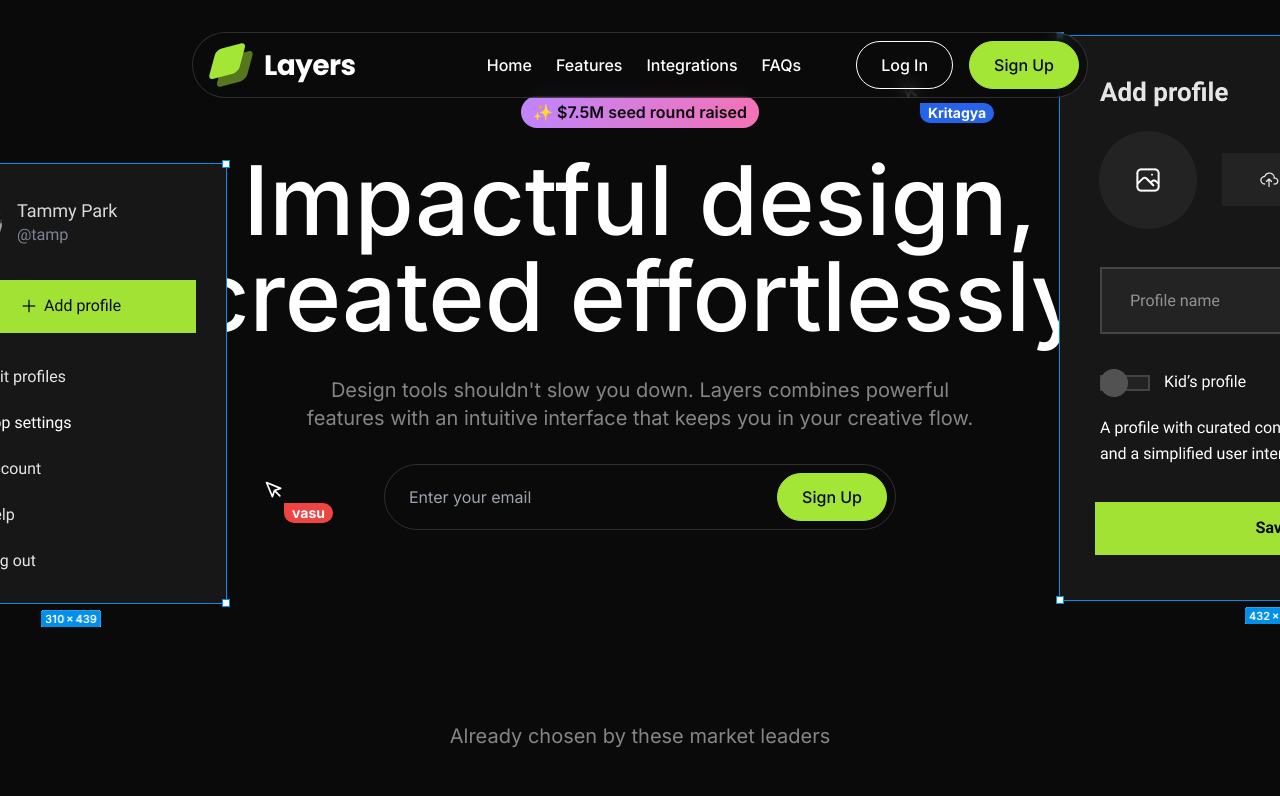
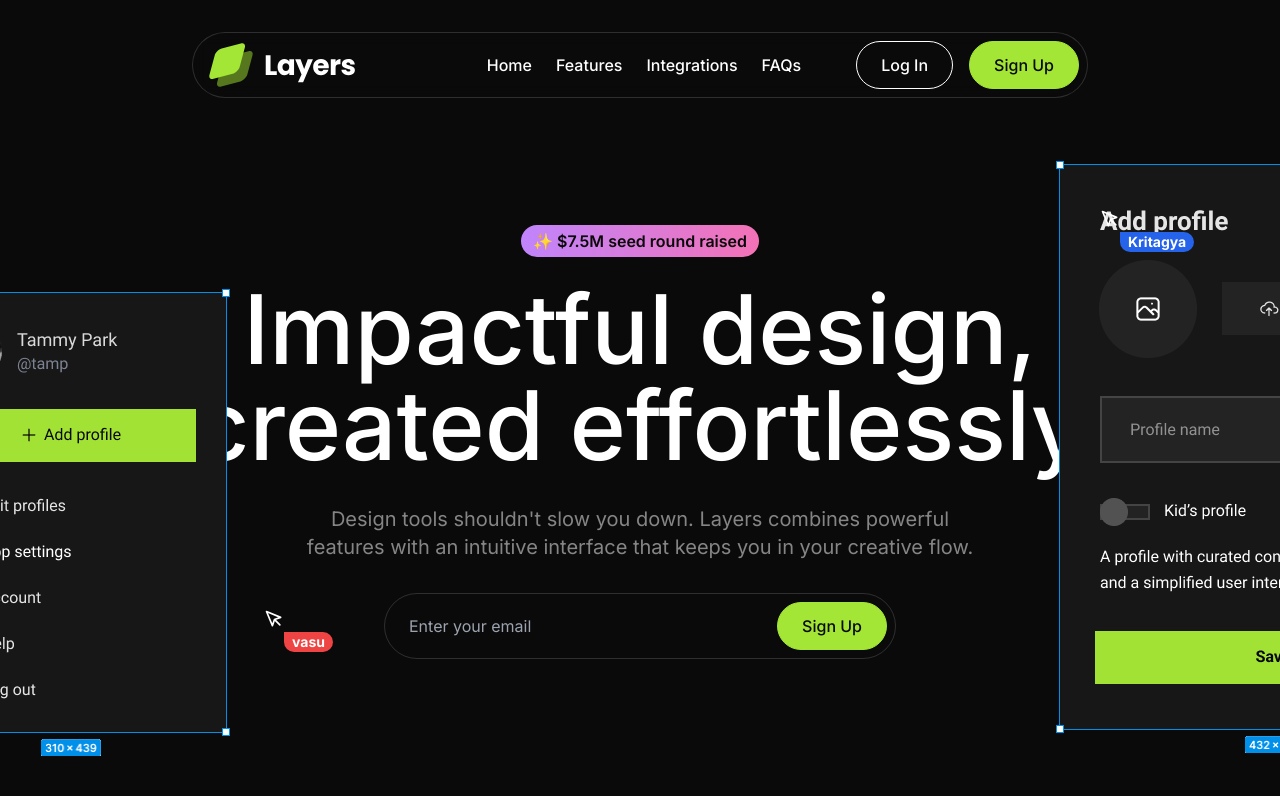
Before and after one commit to Vasu1303/Layers-frontend, a Next.js app: page / in a window 1280 px wide. Shown: the top 796 px of the page. Built offline with nearby package versions, Linux system fonts and the light colour scheme.

Commit message:
changes made

```diff
--- a/src/app/layout.tsx
+++ b/src/app/layout.tsx
@@ -22,7 +22,7 @@
     return (
         <html lang="en">
             <body
-                className={`${inter.variable} font-sans antialiased bg-neutral-950 text-white pb-[10000px]`}
+                className={`${inter.variable} font-sans antialiased bg-neutral-950 text-white`}
             >
                 {children}
             </body>
--- a/src/sections/Hero.tsx
+++ b/src/sections/Hero.tsx
@@ -1,35 +1,71 @@
+"use client"
 import Button from "@/components/Button";
 import designExample1Image from "@/assets/images/design-example-1.png"
 import designExample2Image from "@/assets/images/design-example-2.png"
 
-import DesignImage from "@/components/DesignImage";
+
 import Pointer from "@/components/Pointer";
+import { motion, useAnimate } from "framer-motion";
+import { useEffect } from "react";
+import Image from "next/image";
 
 
 
 export default function Hero() {
+    const [leftDesignScope, leftDesignAnimate] = useAnimate();
+    const [leftPointerScope, leftPointerAnimate] = useAnimate();
+    const [rightDesignScope, rightDesignAnimate]  = useAnimate()
+    const [rightPointerScope, rightPointerAnimate] = useAnimate();
+    useEffect(()=>{
+        leftDesignAnimate([
+            [leftDesignScope.current, {opacity: 1}, {duration: 0.5}],
+            [leftDesignScope.current, {y:0, x:0}, {duration: 0.5}],
+
+        ])
+        leftPointerAnimate([
+            [leftPointerScope.current, {opacity:1}, {duration:0.5}],
+            [leftPointerScope.current, {y:0, x:-100}, {duration: 0.5}],
+            [leftPointerScope.current, {x:0, y:[0,16,0]}, {duration: 0.5}]
+
+        ])
+        rightDesignAnimate([
+            [rightDesignScope.current, {opacity:1}, {duration:0.5}],
+            [rightDesignScope.current, {y:0, x:0}, {duration:0.5}]
+        ])
+        rightPointerAnimate([
+            [rightPointerScope.current , {opacity:1}, {duration:0.5}],
+            [rightPointerScope.current, {y:0, x:200}, {duration: 0.5}]
+
+        ])
+
+    }, []);
+
     return <section className="py-24 overflow-x-clip">
         <div className="container relative">
 
             {/* ---------- Made myself a reusable component -------- */}
 
-            {/* <div className="absolute -left-32 top-16 hidden lg:block">
+            <motion.div ref={leftDesignScope} initial={{opacity:0, y:100, x:-100}} className="absolute -left-32 top-16 hidden lg:block">
                 <Image src={designExample1Image} alt="Image1" />
 
-            </div>
-            <div className="absolute -right-64 -top-16">
-                <Image src={designExample2Image} alt="Image2" />
-            </div> */}
-            <DesignImage src={designExample1Image} type="left" alt="hero" />
-            <DesignImage src={designExample2Image} type="right" alt="right hero" />
-            <div className="absolute top-96 left-56 hidden lg:block">
+            </motion.div>
+            {/* <motion.div ref={leftDesignScope} initial={{opacity:0 , y:100, x:-100}} >
+                <DesignImage src={designExample1Image} type="left" alt="hero" />
+
+                </motion.div> */}
+
+            <motion.div  ref={leftPointerScope} initial={{opacity: 0, y: 100, x:-200}} className="absolute top-96 left-56 hidden lg:block">
                 <Pointer name="vasu" color="red" />
 
-            </div>
-            <div className="absolute -top-4 right-80 hidden lg:block">
+            </motion.div>
+            {/* <DesignImage src={designExample2Image} type="right" alt="right hero" /> */}
+            <motion.div  ref={rightDesignScope} initial={{opacity:0, y:100, x:100 }} className="absolute -right-64 -top-16">
+                <Image src={designExample2Image} alt="Image2" />
+            </motion.div>
+            <motion.div ref={rightPointerScope} initial={{opacity:0, y:100, x:300}} className="absolute -top-4 right-80 hidden lg:block">
                 <Pointer name="Kritagya"  />
 
-            </div>
+            </motion.div>
 
             <div className="flex justify-center">
                 <div className="inline-flex py-1 px-3 bg-gradient-to-r from-purple-400 to-pink-400 rounded-full text-neutral-950     font-semibold ">✨ $7.5M seed round raised</div>
--- a/src/sections/Navbar.tsx
+++ b/src/sections/Navbar.tsx
@@ -17,7 +17,10 @@
 
 export default function Navbar() {
     const [isOpen, setIsOpen] = useState(false);
-    return <section className="py-4 lg:py-8 fixed w-full top-0 z-50">
+    return (
+    <>
+
+        <section className="py-4 lg:py-8 fixed w-full top-0 z-50">
             <div className="container max-w-5xl">
                 <div className="border border-white/15 rounded-[27px] md:rounded-full bg-neutral-950/70 backdrop-blur ">
                     <div className="grid grid-cols-2 lg:grid-cols-3  p-2 items-center px-4 md:pr-2 ">
@@ -35,7 +38,7 @@
                             </nav>
                         </div>
                         <div className="flex justify-end gap-4 ">
-                        <svg xmlns="http://www.w3.org/2000/svg" width="24" height="24" viewBox="0 0 24 24" fill="none" stroke="currentColor" stroke-width="2" stroke-linecap="round" stroke-linejoin="round" className="feather feather-menu cursor-pointer md:hidden"onClick={()=>setIsOpen(!isOpen)} >
+                            <svg xmlns="http://www.w3.org/2000/svg" width="24" height="24" viewBox="0 0 24 24" fill="none" stroke="currentColor" stroke-width="2" stroke-linecap="round" stroke-linejoin="round" className="feather feather-menu cursor-pointer md:hidden" onClick={()=>setIsOpen(!isOpen)} >
                             <line x1="3" y1="6" x2="21" y2="6" className={twMerge("origin-left transition-transform duration-300  ", isOpen && "rotate-45 -translate-y-1")} ></line>
 
                                     <line x1="3" y1="12" x2="21" y2="12" className={twMerge( "transition", isOpen && 'opacity-0')}></line>
@@ -83,4 +86,9 @@
 
             </div>
         </section>
+        <div className="pb-[52px] md:pb-[64px] lg:pb-[129px]">
+
+        </div>
+    </>
+    )
 }
```
Lines whose indentation alone changed are shown as unchanged.
